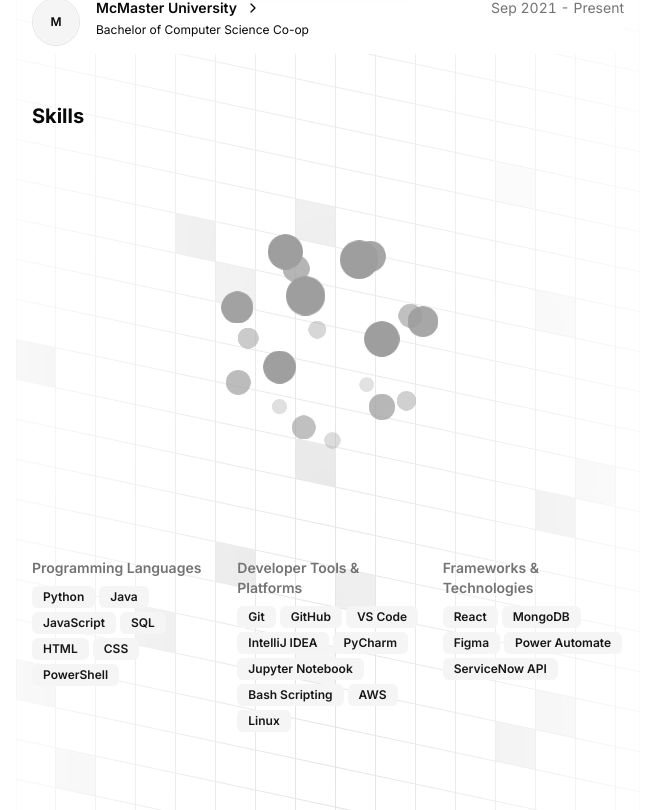
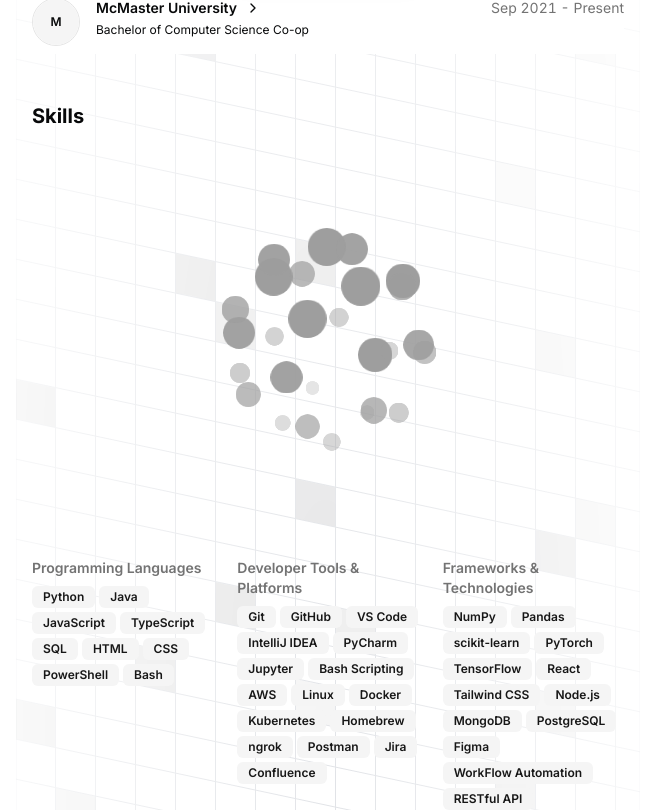
Before and after one commit to Jamwali/MagicPortfolio, a Next.js app: page / in a window 1280 px wide. Shown: the part 810-1620 px from the top of the page, without its empty margins (312-967 px from the left). Built offline with nearby package versions, Linux system fonts and the light colour scheme.

Commit message:
Updated Resume and Skills on website

```diff
--- a/src/app/page.tsx
+++ b/src/app/page.tsx
@@ -123,21 +123,29 @@ export default function Page() {
                     "https://cdn.jsdelivr.net/gh/devicons/devicon/icons/python/python-original.svg",
                     "https://cdn.jsdelivr.net/gh/devicons/devicon/icons/java/java-original.svg",
                     "https://cdn.jsdelivr.net/gh/devicons/devicon/icons/javascript/javascript-original.svg",
-                    "https://cdn.jsdelivr.net/gh/devicons/devicon/icons/mysql/mysql-original.svg",
+                    "https://cdn.jsdelivr.net/gh/devicons/devicon/icons/typescript/typescript-original.svg",
                     "https://cdn.jsdelivr.net/gh/devicons/devicon/icons/html5/html5-original.svg",
                     "https://cdn.jsdelivr.net/gh/devicons/devicon/icons/css3/css3-original.svg",
-                    "https://cdn.jsdelivr.net/gh/devicons/devicon/icons/powershell/powershell-original.svg",
+                    "https://cdn.jsdelivr.net/gh/devicons/devicon/icons/bash/bash-original.svg",
                     "https://cdn.jsdelivr.net/gh/devicons/devicon/icons/git/git-original.svg",
                     "https://cdn.jsdelivr.net/gh/devicons/devicon/icons/github/github-original.svg",
                     "https://cdn.jsdelivr.net/gh/devicons/devicon/icons/vscode/vscode-original.svg",
                     "https://cdn.jsdelivr.net/gh/devicons/devicon/icons/intellij/intellij-original.svg",
                     "https://cdn.jsdelivr.net/gh/devicons/devicon/icons/pycharm/pycharm-original.svg",
                     "https://cdn.jsdelivr.net/gh/devicons/devicon/icons/jupyter/jupyter-original.svg",
-                    "https://cdn.jsdelivr.net/gh/devicons/devicon/icons/bash/bash-original.svg",
                     "https://cdn.jsdelivr.net/gh/devicons/devicon/icons/amazonwebservices/amazonwebservices-original.svg",
                     "https://cdn.jsdelivr.net/gh/devicons/devicon/icons/linux/linux-original.svg",
+                    "https://cdn.jsdelivr.net/gh/devicons/devicon/icons/docker/docker-original.svg",
+                    "https://cdn.jsdelivr.net/gh/devicons/devicon/icons/kubernetes/kubernetes-plain.svg",
+                    "https://cdn.jsdelivr.net/gh/devicons/devicon/icons/numpy/numpy-original.svg",
+                    "https://cdn.jsdelivr.net/gh/devicons/devicon/icons/pandas/pandas-original.svg",
+                    "https://cdn.jsdelivr.net/gh/devicons/devicon/icons/pytorch/pytorch-original.svg",
+                    "https://cdn.jsdelivr.net/gh/devicons/devicon/icons/tensorflow/tensorflow-original.svg",
                     "https://cdn.jsdelivr.net/gh/devicons/devicon/icons/react/react-original.svg",
+                    "https://cdn.jsdelivr.net/gh/devicons/devicon/icons/tailwindcss/tailwindcss-plain.svg",
+                    "https://cdn.jsdelivr.net/gh/devicons/devicon/icons/nodejs/nodejs-original.svg",
                     "https://cdn.jsdelivr.net/gh/devicons/devicon/icons/mongodb/mongodb-original.svg",
+                    "https://cdn.jsdelivr.net/gh/devicons/devicon/icons/postgresql/postgresql-original.svg",
                     "https://cdn.jsdelivr.net/gh/devicons/devicon/icons/figma/figma-original.svg"
                   ]}
                 />
@@ -145,7 +153,7 @@ export default function Page() {
                   <div className="space-y-2">
                     <h3 className="font-semibold text-sm text-muted-foreground">Programming Languages</h3>
                     <div className="flex flex-wrap gap-1">
-                      {["Python", "Java", "JavaScript", "SQL", "HTML", "CSS", "PowerShell"].map((skill) => (
+                      {["Python", "Java", "JavaScript", "TypeScript", "SQL", "HTML", "CSS", "PowerShell", "Bash"].map((skill) => (
                         <Badge key={skill} variant="secondary" className="text-xs">{skill}</Badge>
                       ))}
                     </div>
@@ -153,7 +161,7 @@ export default function Page() {
                   <div className="space-y-2">
                     <h3 className="font-semibold text-sm text-muted-foreground">Developer Tools & Platforms</h3>
                     <div className="flex flex-wrap gap-1">
-                      {["Git", "GitHub", "VS Code", "IntelliJ IDEA", "PyCharm", "Jupyter Notebook", "Bash Scripting", "AWS", "Linux"].map((skill) => (
+                      {["Git", "GitHub", "VS Code", "IntelliJ IDEA", "PyCharm", "Jupyter", "Bash Scripting", "AWS", "Linux", "Docker", "Kubernetes", "Homebrew", "ngrok", "Postman", "Jira", "Confluence"].map((skill) => (
                         <Badge key={skill} variant="secondary" className="text-xs">{skill}</Badge>
                       ))}
                     </div>
@@ -161,7 +169,7 @@ export default function Page() {
                   <div className="space-y-2">
                     <h3 className="font-semibold text-sm text-muted-foreground">Frameworks & Technologies</h3>
                     <div className="flex flex-wrap gap-1">
-                      {["React", "MongoDB", "Figma", "Power Automate", "ServiceNow API"].map((skill) => (
+                      {["NumPy", "Pandas", "scikit-learn", "PyTorch", "TensorFlow", "React", "Tailwind CSS", "Node.js", "MongoDB", "PostgreSQL", "Figma", "WorkFlow Automation", "RESTful API"].map((skill) => (
                         <Badge key={skill} variant="secondary" className="text-xs">{skill}</Badge>
                       ))}
                     </div>
--- a/src/data/resume.tsx
+++ b/src/data/resume.tsx
@@ -16,24 +16,41 @@ export const DATA = {
     "Python",
     "Java",
     "JavaScript",
+    "TypeScript",
     "SQL",
     "HTML",
     "CSS",
     "PowerShell",
+    "Bash",
     "Git",
     "GitHub",
     "VS Code",
     "IntelliJ IDEA",
     "PyCharm",
-    "Jupyter Notebook",
+    "Jupyter",
     "Bash Scripting",
     "AWS",
     "Linux",
+    "Docker",
+    "Kubernetes",
+    "Homebrew",
+    "ngrok",
+    "Postman",
+    "Jira",
+    "Confluence",
+    "NumPy",
+    "Pandas",
+    "scikit-learn",
+    "PyTorch",
+    "TensorFlow",
     "React",
+    "Tailwind CSS",
+    "Node.js",
     "MongoDB",
+    "PostgreSQL",
     "Figma",
-    "Power Automate",
-    "ServiceNow API",
+    "WorkFlow Automation",
+    "RESTful API",
   ],
   navbar: [
     { href: "/", icon: HomeIcon, label: "Home" },
```
Also changed, not shown: public/laurier.png (deleted), 1 other file (tests, documents, lock files or other folders).
